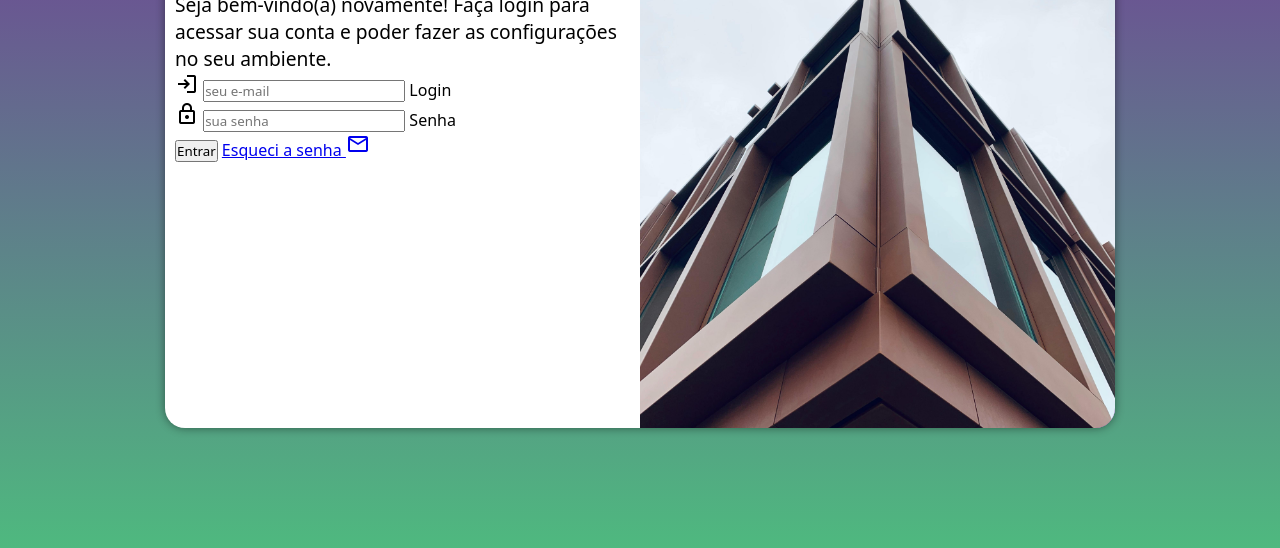
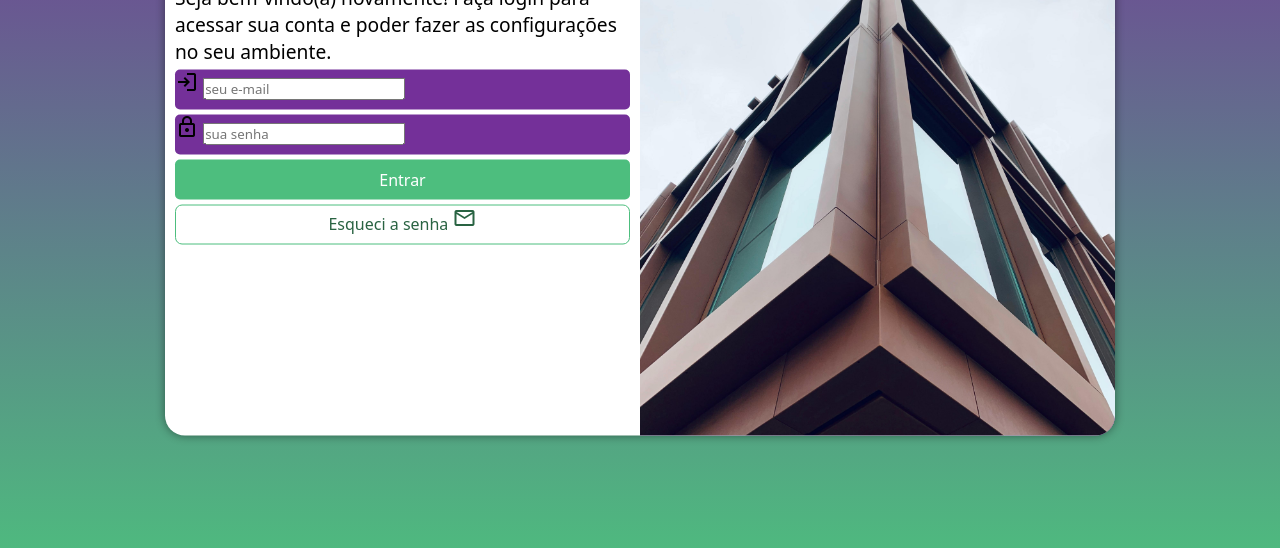
Before and after one commit to gioschrickte/projeto-login, a plain HTML site: page index.html in a window 1280 px wide. Shown: the part 222-770 px from the top of the page. Drawn offline with nearby package versions, Linux system fonts and the light colour scheme.

Commit message:
formatacao formulario

```diff
--- a/estilos/style.css
+++ b/estilos/style.css
@@ -35,7 +35,7 @@ section#login {
 
     background-color: white;
     width: 250px;
-    height: 500px;
+    height: 515px;
     border-radius: 20px;
     box-shadow: 0px 0px 10px rgba(0, 0, 0, 0.452);
 
@@ -64,3 +64,55 @@ div#formulario > h1 {
 div#formulario > p {
     font-size: .8em;
 }
+
+form > div.campo {
+    display: block;
+    background-color: #743099;
+    width: 100%;
+    height: 40px;
+    border-radius: 5px;
+    margin: 5px 0px;
+}
+
+div.campo > label {
+    display: none;
+}
+
+form > input[type=submit] {
+    display: block;
+    font-size: 1em;
+    width: 100%;
+    height: 40px;
+    background-color: #4dbe7e;
+    color: white;
+    border: none;
+    border-radius: 5px;
+    cursor: pointer;
+}
+
+form > input[type=submit]:hover {
+    background-color: #449e6b;
+}
+
+form > a.botao {
+    display: block;
+    text-align: center;
+    font-size: 1em;
+    width: 100%;
+    height: 40px;
+    margin-top: 5px;
+    background-color: white;
+    color: #296342;
+    cursor: pointer;
+    border: 1px solid #4dbe7e;
+    border-radius: 7px;
+    text-decoration: none;
+}
+
+form > a.botao:hover {
+    background-color: #65F0A2;
+}
+
+form > a.botao > i {
+    font-size: 0.8em;
+}
--- a/index.html
+++ b/index.html
@@ -29,7 +29,7 @@
                         <label for="isenha">Senha</label>
                     </div>
                     <input type="submit" value="Entrar">
-                    <a href="esqueci.html">Esqueci a senha <span class="material-symbols-outlined">mail</span></a>
+                    <a href="esqueci.html" class="botao">Esqueci a senha <span class="material-symbols-outlined">mail</span></a>
                 </form>
             </div>
         </section>
```
